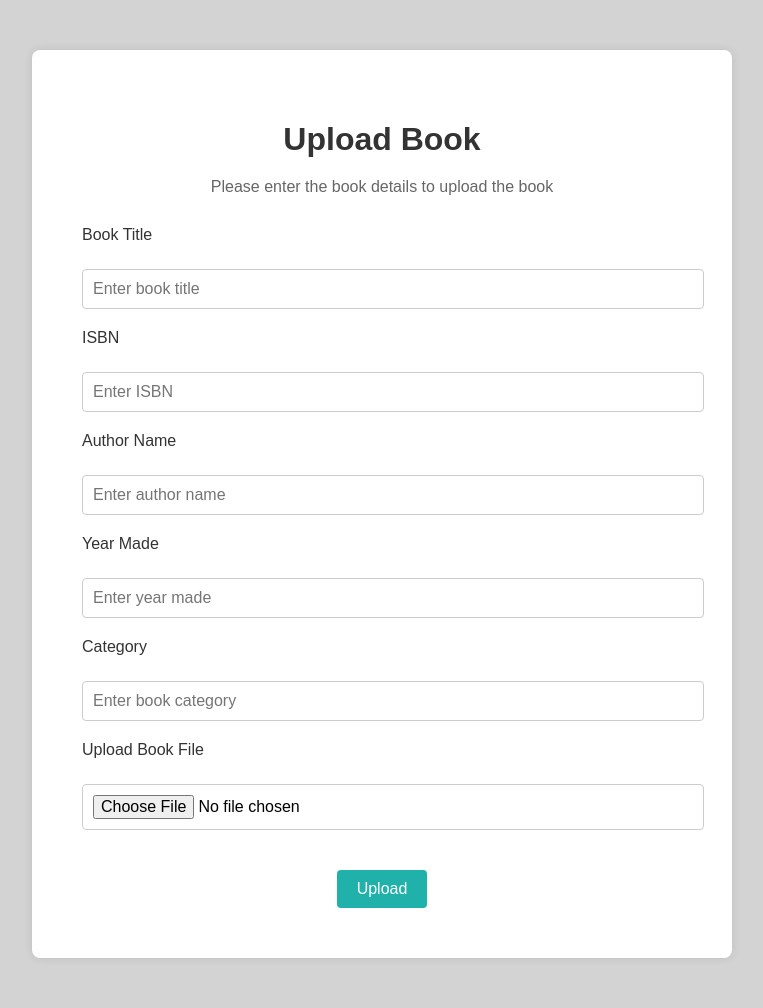
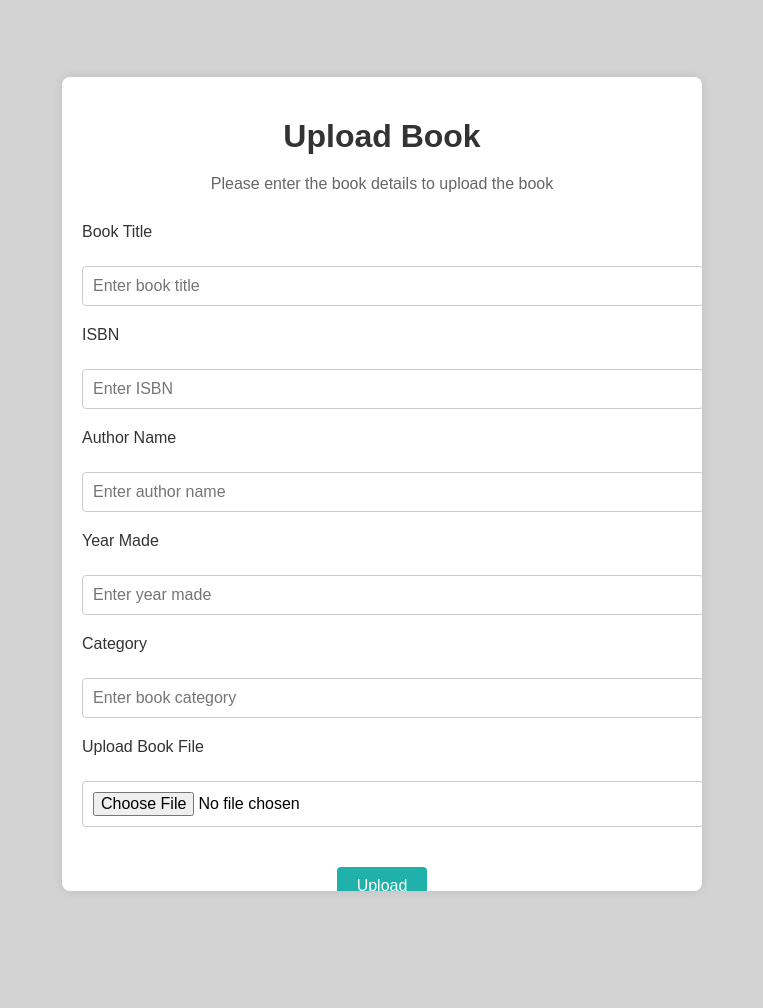
Before and after one commit to DulanjaliSankapaliKoswatte/Group11_LibryMangmnt, a PHP site: page /uploadbooks.html in a window 1280 px wide. Shown: the whole page, without its empty margins (258-1021 px from the left). After the commit the page ends 891 px from the top, so only its background shows below. Run offline with PHP 8.4, Linux system fonts and the light colour scheme.

Commit message:
changed the scrolling of the upload a book page new

```diff
--- a/ITIS_Project/uploadbooks.css
+++ b/ITIS_Project/uploadbooks.css
@@ -1,29 +1,26 @@
 body {
     display: flex;
     justify-content: center;
-    align-items: flex-start;
     align-items: center;
     background-color: lightgrey;
     font-family: Arial, Helvetica, sans-serif;
     height: 100vh;
     margin: 0;
-    min-height: 100vh;
-    padding: 20px;
 }
 
 .container {
     display: flex;
     flex-direction: column;
     align-items: center;
-    justify-content: center;
     background-color: white;
     border-radius: 8px;
     box-shadow: 0 0 10px rgba(0, 0, 0, 0.1);
-    padding: 50px;
+    padding: 20px;
     max-width: 600px;
     width: 90%;
-    margin: 20px;
+    height: 80vh;
     overflow-y: auto;
+    margin: 20px 0;
 }
 
 .inner-container {
```
